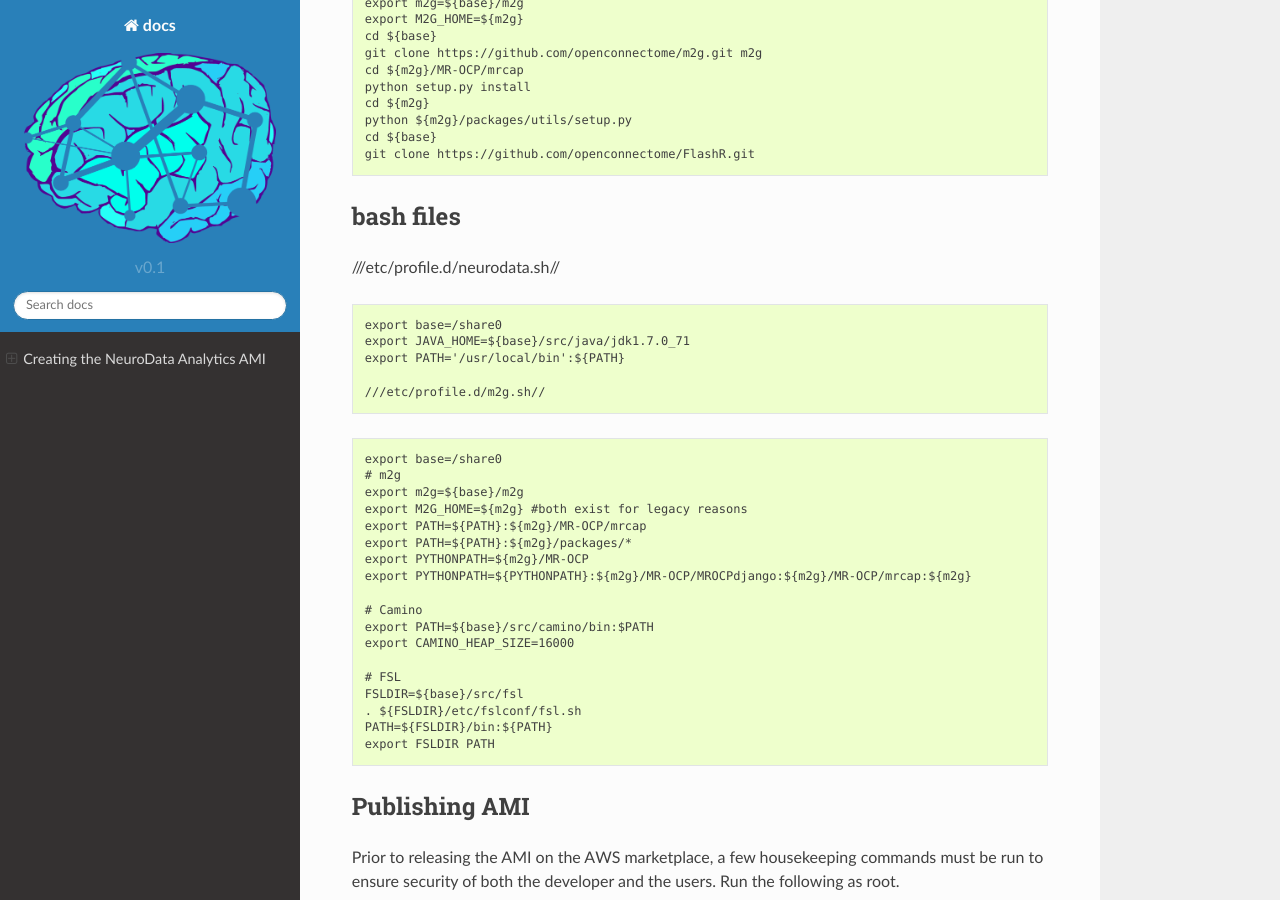
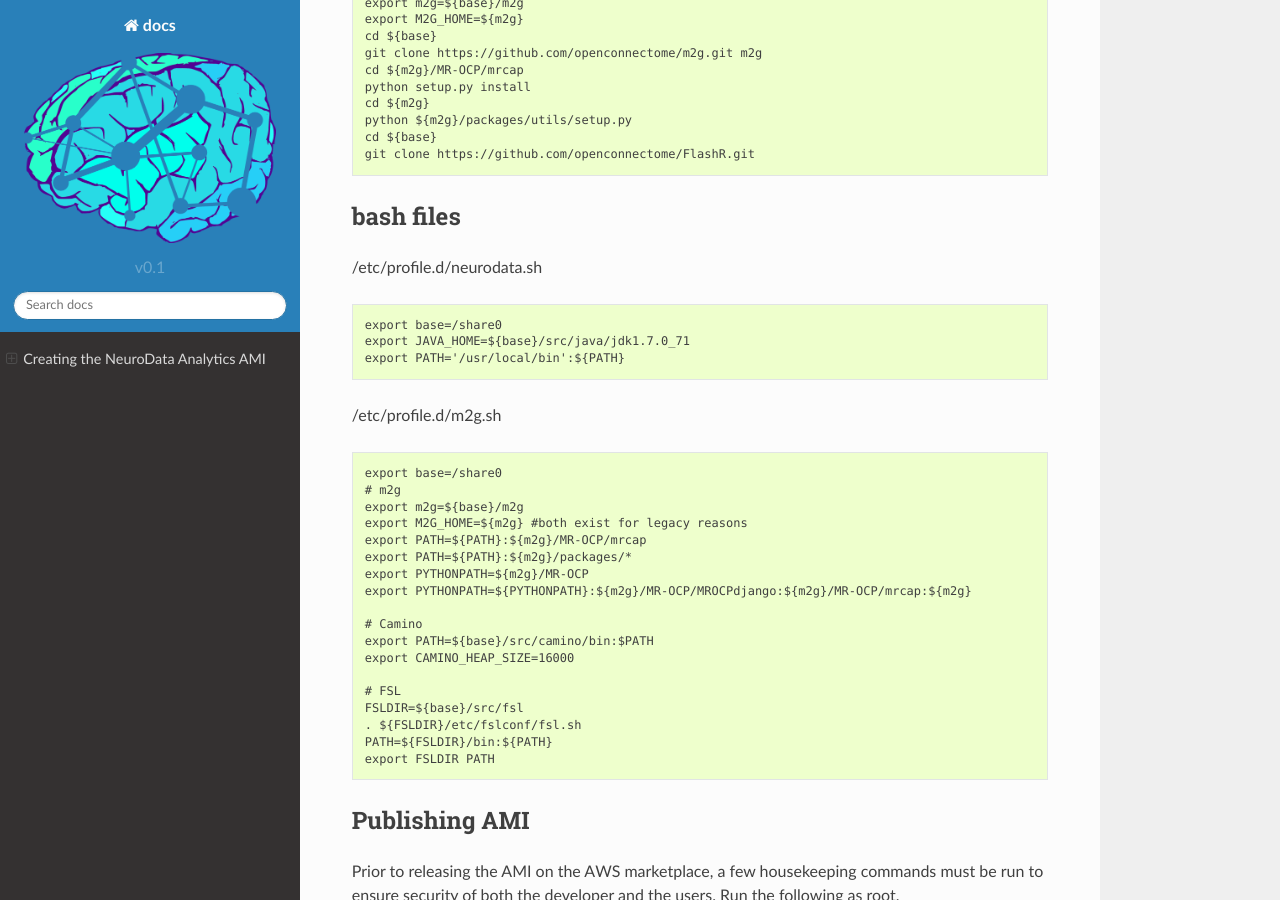
Before and after one commit to neurodata/nddocs-archive, a Sphinx documentation site: the page built from docs/overview/ami.rst, in a window 1280 px wide and 900 px high, scrolled down 4643 px. Built offline with Sphinx 7.4.7 and the Read the Docs theme 2.0.0, drawn with Linux system fonts in a browser that asks for light colours; formulas are drawn with MathJax 3.

Commit message:
bug fixes

```diff
--- a/docs/overview/ami.rst
+++ b/docs/overview/ami.rst
@@ -262,7 +262,7 @@ m2g
 bash files
 ==========
 
-///etc/profile.d/neurodata.sh//
+/etc/profile.d/neurodata.sh
 
 .. code-block:: none
 
@@ -270,7 +270,7 @@ bash files
   export JAVA_HOME=${base}/src/java/jdk1.7.0_71
   export PATH='/usr/local/bin':${PATH}
 
-  ///etc/profile.d/m2g.sh//
+/etc/profile.d/m2g.sh
 
 .. code-block:: none
 
```
